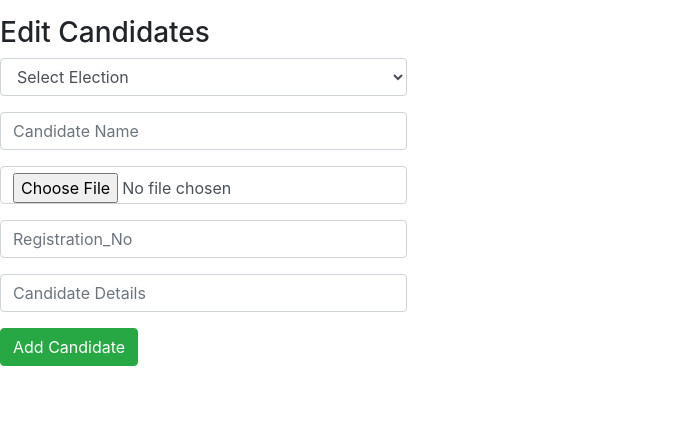
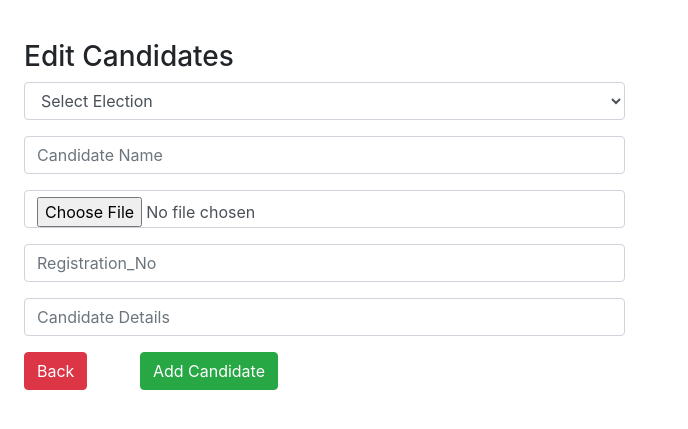
Before and after one commit to starktony6969/Project, a PHP site: page /admin/inc/edit_candidate.php in a window 1280 px wide. Shown: the top 429 px of the page, without its empty margins (0-688 px from the left). Run offline with PHP 8.4, Linux system fonts and the light colour scheme; data that the repository does not hold is empty; some libraries are stand-ins or nearby versions.

Commit message:
MANY change

```diff
--- a/admin/inc/edit_candidate.php
+++ b/admin/inc/edit_candidate.php
@@ -62,8 +62,8 @@ if (isset($_GET['id'])) {
     }
 
 ?>
-<div class="row my-3">
-    <div class="col-4">
+<div class="row my-3 p-4">
+    <div class="col-md-6">
         <h3>Edit Candidates</h3>
 
         <form method="POST" enctype="multipart/form-data">
@@ -108,6 +108,8 @@ if (isset($_GET['id'])) {
                 <input type="text" name="candidate_details" placeholder="Candidate Details" class="form-control"
                     value="<?php echo $candidate_details; ?>" required />
             </div>
+            <input type="button" value="Back" class="btn btn-danger mr-5" onclick="history.back()" />
+
             <input type="submit" value="Add Candidate" name="editCandidateBtn" class="btn btn-success" />
         </form>
     </div>
--- a/admin/inc/edit_elections.php
+++ b/admin/inc/edit_elections.php
@@ -84,6 +84,7 @@ if (isset($_POST['updateElectionBtn'])) {
     $ending_date = $_POST['ending_date'];
     $inserted_on = date("Y-m-d");
 
+
     // Calculate the status based on dates
     $status = '';
     if ($inserted_on < $starting_date) {
```
